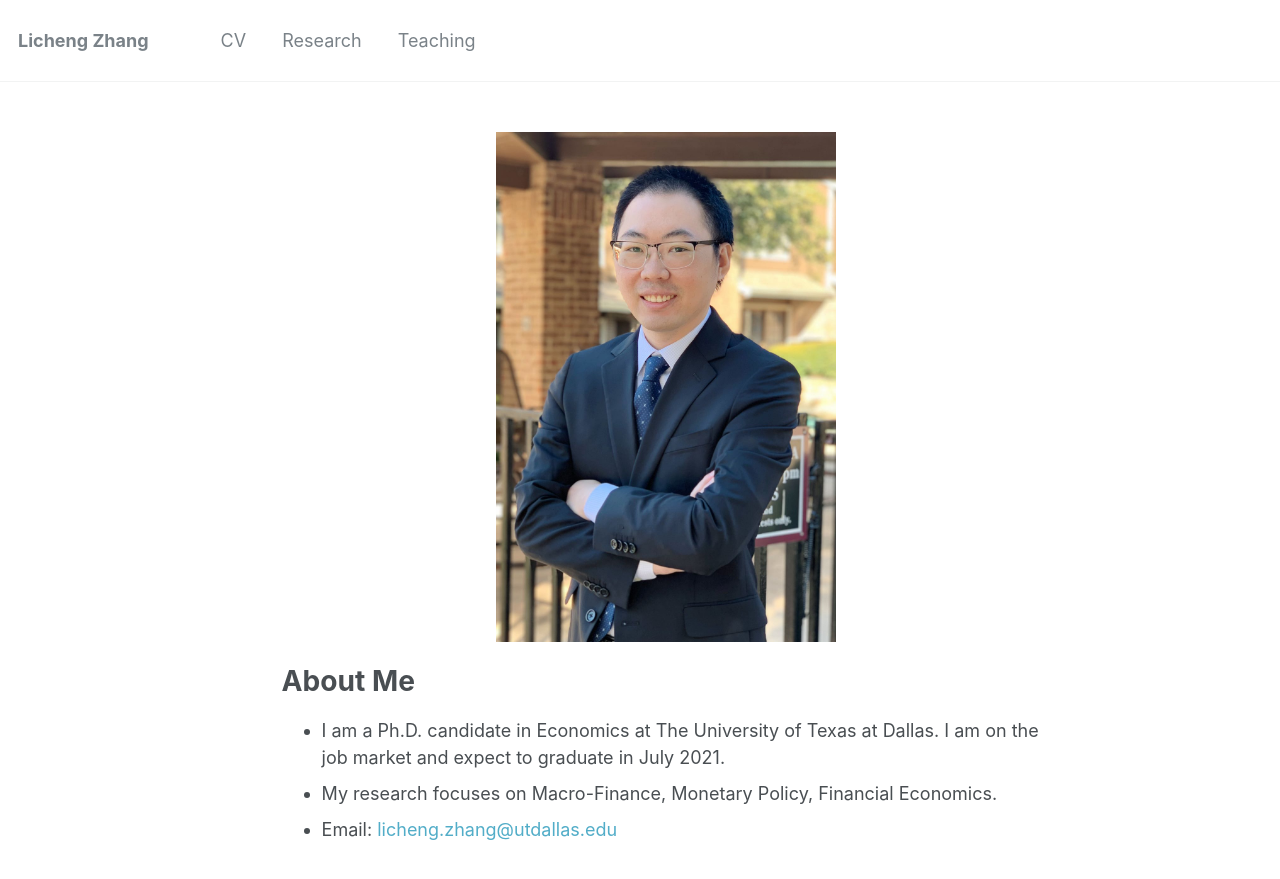
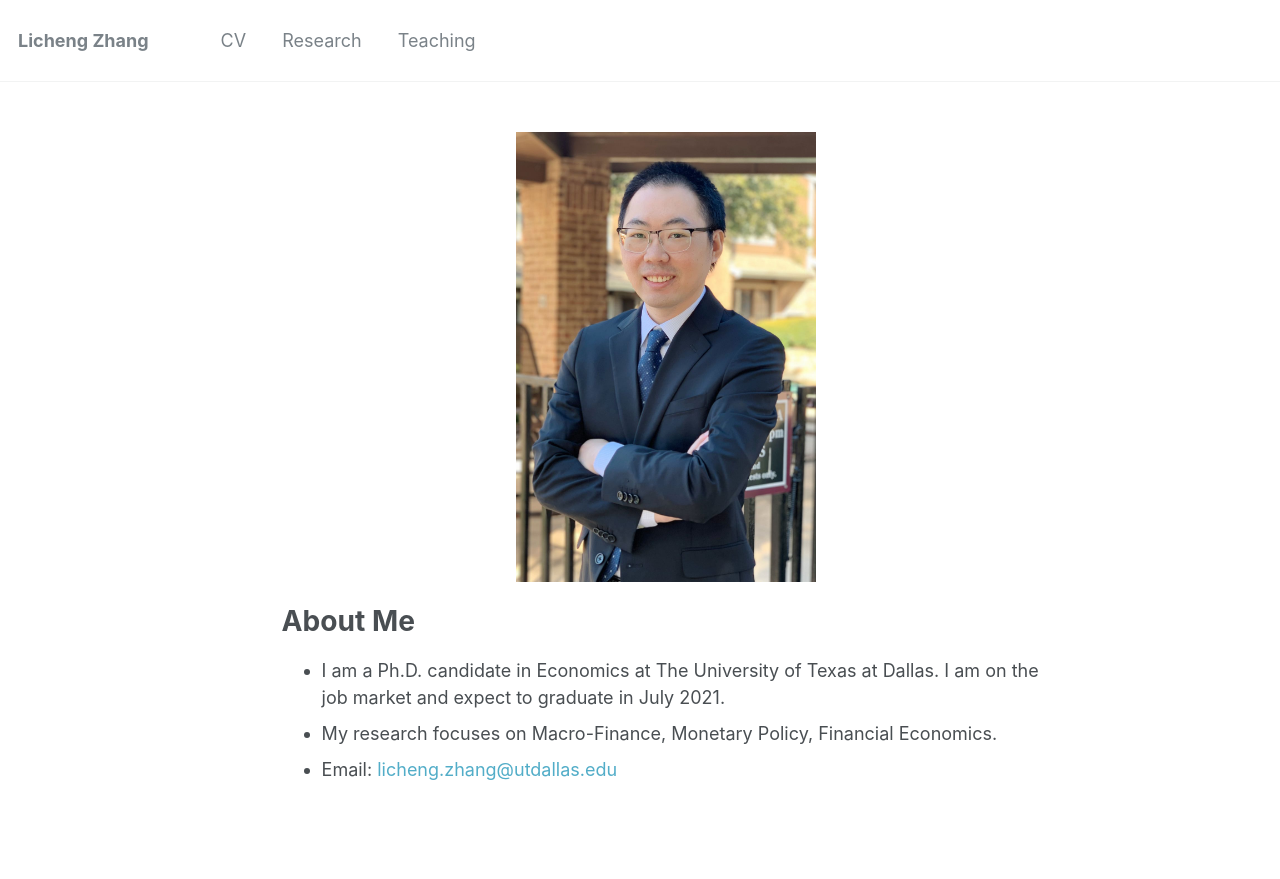
Before and after one commit to lichengzh/lichengzh.github.io, a Jekyll site: the page built from _pages/about.md, in a window 1280 px wide. Shown: the top 879 px of the page. Built offline with Jekyll 4.4.1, drawn with Linux system fonts in a browser that asks for light colours.

Commit message:
Update about.md

```diff
--- a/_pages/about.md
+++ b/_pages/about.md
@@ -9,7 +9,7 @@ redirect_from:
 ---
 
 <p align="center">
-   <img src="https://lichengzh.github.io/files/IMG_3775.JPG?raw=true" alt="Photo" style="width: 340px;"/>
+   <img src="https://lichengzh.github.io/files/IMG_3775.JPG?raw=true" alt="Photo" style="width: 300px;"/>
 </p>
 
 
```
